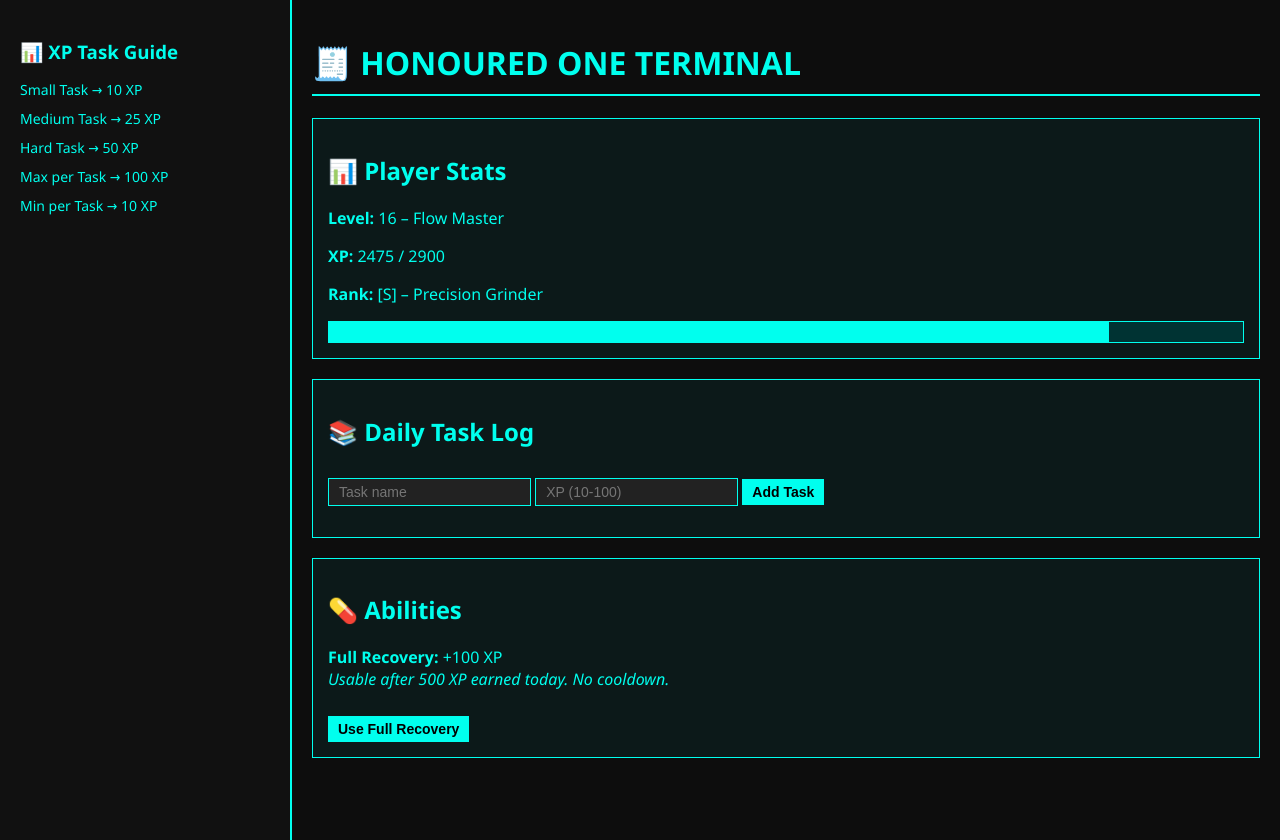
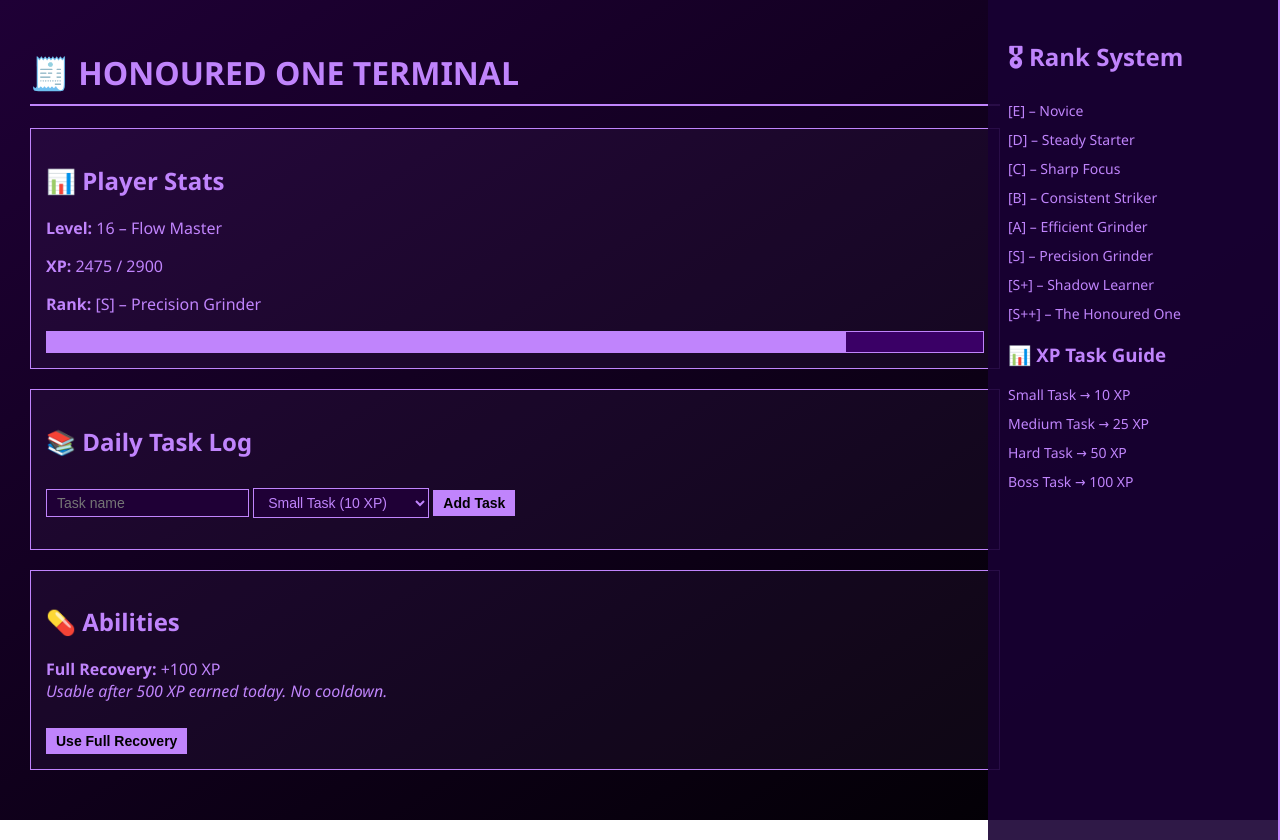
Before and after one commit to MASKBOI7/The-Honoured-One, a plain HTML site: page index.html in a window 1280 px wide. Drawn offline with Linux system fonts and the light colour scheme.

Commit message:
Update index.html

```diff
--- a/index.html
+++ b/index.html
@@ -6,22 +6,24 @@
   <title>Honoured One Terminal</title>
   <style>
     body {
-      background-color: #0d0d0d;
-      color: #00ffee;
+      margin: 0;
       font-family: 'Segoe UI', Tahoma, Geneva, Verdana, sans-serif;
-      margin: 0;
-      display: flex;
+      background: linear-gradient(to bottom right, #1f0036, #000000);
+      color: #c084fc;
+      overflow: hidden;
     }
     .sidebar {
       width: 250px;
-      background: #111;
+      background: rgba(25, 0, 51, 0.9);
       padding: 20px;
-      border-right: 2px solid #00ffee;
+      border-right: 2px solid #c084fc;
       height: 100vh;
+      position: fixed;
+      right: 0;
+      top: 0;
     }
-    .sidebar h3 {
-      color: #00ffee;
-      margin-bottom: 10px;
+    .sidebar h3, .sidebar h2 {
+      color: #c084fc;
     }
     .sidebar ul {
       list-style: none;
@@ -32,45 +34,45 @@
       font-size: 14px;
     }
     .main {
-      flex: 1;
-      padding: 20px;
+      margin-right: 250px;
+      padding: 30px;
     }
     h1 {
-      color: #00ffee;
-      border-bottom: 2px solid #00ffee;
+      color: #c084fc;
+      border-bottom: 2px solid #c084fc;
       padding-bottom: 10px;
     }
     .stat-block, .task-log, .ability-section {
       margin: 20px 0;
       padding: 15px;
-      border: 1px solid #00ffee;
-      background: rgba(0, 255, 238, 0.05);
+      border: 1px solid #c084fc;
+      background: rgba(192, 132, 252, 0.05);
     }
     .progress-bar {
-      background: #003333;
-      border: 1px solid #00ffee;
+      background: #3a0066;
+      border: 1px solid #c084fc;
       height: 20px;
       margin-top: 5px;
       position: relative;
     }
     .progress-fill {
-      background: #00ffee;
+      background: #c084fc;
       height: 100%;
       width: 0%;
     }
-    input, button {
+    input, select, button {
       margin-top: 10px;
       padding: 5px 10px;
       font-size: 14px;
       border: none;
     }
-    input {
-      background: #222;
-      color: #00ffee;
-      border: 1px solid #00ffee;
+    input, select {
+      background: #1f0036;
+      color: #c084fc;
+      border: 1px solid #c084fc;
     }
     button {
-      background: #00ffee;
+      background: #c084fc;
       color: #000;
       font-weight: bold;
       cursor: pointer;
@@ -80,19 +82,18 @@
       color: #888;
       cursor: not-allowed;
     }
+    .confetti {
+      position: fixed;
+      top: 0;
+      left: 0;
+      width: 100vw;
+      height: 100vh;
+      pointer-events: none;
+      z-index: 1000;
+    }
   </style>
 </head>
 <body>
-  <div class="sidebar">
-    <h3>📊 XP Task Guide</h3>
-    <ul>
-      <li>Small Task → 10 XP</li>
-      <li>Medium Task → 25 XP</li>
-      <li>Hard Task → 50 XP</li>
-      <li>Max per Task → 100 XP</li>
-      <li>Min per Task → 10 XP</li>
-    </ul>
-  </div>
   <div class="main">
     <h1>🧾 HONOURED ONE TERMINAL</h1>
 
@@ -109,7 +110,12 @@
     <div class="task-log">
       <h2>📚 Daily Task Log</h2>
       <input type="text" id="taskName" placeholder="Task name" />
-      <input type="number" id="taskXP" placeholder="XP (10-100)" />
+      <select id="taskXP">
+        <option value="10">Small Task (10 XP)</option>
+        <option value="25">Medium Task (25 XP)</option>
+        <option value="50">Hard Task (50 XP)</option>
+        <option value="100">Boss Task (100 XP)</option>
+      </select>
       <button onclick="addTask()">Add Task</button>
       <ul id="taskList"></ul>
     </div>
@@ -121,6 +127,30 @@
     </div>
   </div>
 
+  <div class="sidebar">
+    <h2>🎖 Rank System</h2>
+    <ul>
+      <li>[E] – Novice</li>
+      <li>[D] – Steady Starter</li>
+      <li>[C] – Sharp Focus</li>
+      <li>[B] – Consistent Striker</li>
+      <li>[A] – Efficient Grinder</li>
+      <li>[S] – Precision Grinder</li>
+      <li>[S+] – Shadow Learner</li>
+      <li>[S++] – The Honoured One</li>
+    </ul>
+
+    <h3>📊 XP Task Guide</h3>
+    <ul>
+      <li>Small Task → 10 XP</li>
+      <li>Medium Task → 25 XP</li>
+      <li>Hard Task → 50 XP</li>
+      <li>Boss Task → 100 XP</li>
+    </ul>
+  </div>
+
+  <canvas class="confetti" id="confetti"></canvas>
+
   <script>
     let xp = parseInt(localStorage.getItem('xp')) || 2475;
     const xpCap = 2900;
@@ -129,13 +159,17 @@
 
     function updateXP() {
       document.getElementById('xp').innerText = `${xp} / ${xpCap}`;
-      const fill = document.getElementById('xp-fill');
-      fill.style.width = `${(xp / xpCap) * 100}%`;
+      document.getElementById('xp-fill').style.width = `${(xp / xpCap) * 100}%`;
 
-      const btn = document.getElementById('fullRecoveryBtn');
       if (dailyXP >= 500) {
+        const btn = document.getElementById('fullRecoveryBtn');
         btn.disabled = false;
         btn.classList.remove('button-disabled');
+      }
+
+      if (xp >= xpCap) {
+        fireConfetti();
+        xp = 0;
       }
 
       localStorage.setItem('xp', xp);
@@ -146,10 +180,7 @@
       const name = document.getElementById('taskName').value;
       let value = parseInt(document.getElementById('taskXP').value);
 
-      if (!name || isNaN(value) || value < 10 || value > 100) {
-        alert("XP must be between 10 and 100.");
-        return;
-      }
+      if (!name || isNaN(value)) return;
 
       xp += value;
       dailyXP += value;
@@ -164,15 +195,64 @@
     function useFullRecovery() {
       if (dailyXP >= 500) {
         xp += 100;
-        alert("💊 Full Recovery used! +100 XP");
         updateXP();
-
         const btn = document.getElementById('fullRecoveryBtn');
         btn.disabled = true;
         btn.classList.add('button-disabled');
       }
     }
 
+    function fireConfetti() {
+      const confetti = document.getElementById("confetti");
+      const ctx = confetti.getContext("2d");
+      const pieces = 200;
+      const particles = [];
+
+      confetti.width = window.innerWidth;
+      confetti.height = window.innerHeight;
+
+      for (let i = 0; i < pieces; i++) {
+        particles.push({
+          x: Math.random() * confetti.width,
+          y: Math.random() * confetti.height - confetti.height,
+          r: Math.random() * 6 + 4,
+          d: Math.random() * pieces,
+          color: `hsl(${Math.random() * 360}, 100%, 70%)`,
+          tilt: Math.floor(Math.random() * 10) - 10
+        });
+      }
+
+      function draw() {
+        ctx.clearRect(0, 0, confetti.width, confetti.height);
+        particles.forEach(p => {
+          ctx.beginPath();
+          ctx.arc(p.x, p.y, p.r, 0, Math.PI * 2, false);
+          ctx.fillStyle = p.color;
+          ctx.fill();
+        });
+        update();
+      }
+
+      function update() {
+        particles.forEach(p => {
+          p.y += Math.cos(p.d) + 1 + p.r / 2;
+          p.x += Math.sin(p.d);
+        });
+      }
+
+      function animate() {
+        draw();
+        requestAnimationFrame(animate);
+      }
+
+      animate();
+      setTimeout(() => ctx.clearRect(0, 0, confetti.width, confetti.height), 3000);
+    }
+
+    document.addEventListener('mousemove', e => {
+      document.body.style.background = `radial-gradient(circle at ${e.clientX}px ${e.clientY}px, #3700b3 0%, #1f0036 50%, #000 100%)`;
+    });
+
     updateXP();
   </script>
 </body>
```
